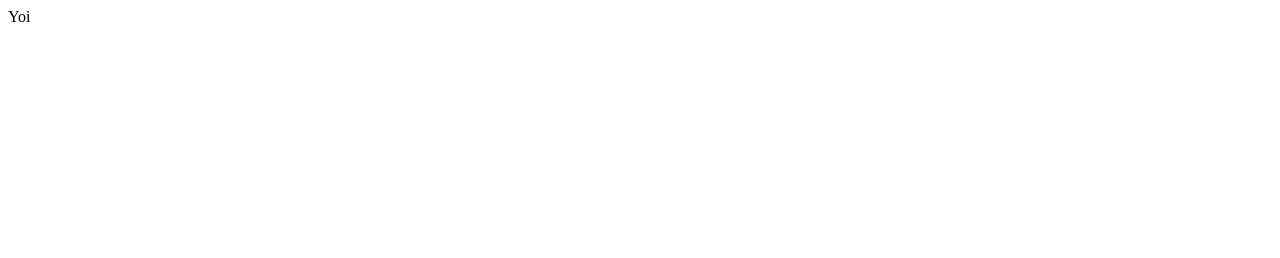
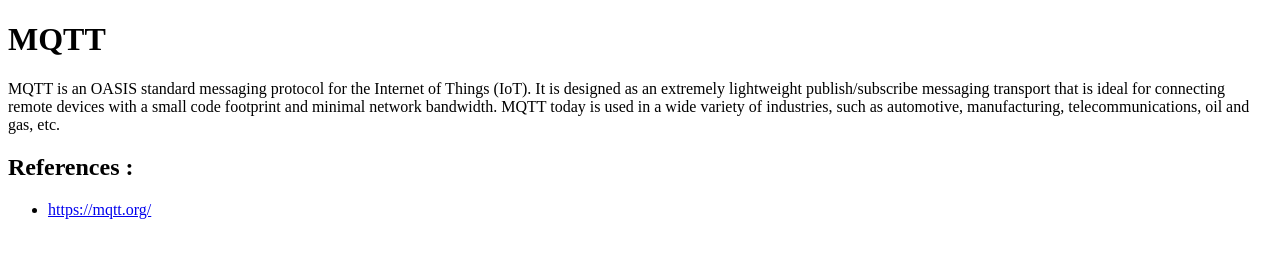
Before and after one commit to m-arson/website, a plain HTML site: page index.html in a window 1280 px wide. Drawn offline with Linux system fonts and the light colour scheme.

Commit message:
Update index.html

```diff
--- a/index.html
+++ b/index.html
@@ -7,6 +7,18 @@
 		<title>MQTT Linux</title>
 	</head>
 	<body>
-  Yoi
-  </body>
+		<h1>MQTT</h1>
+		<p>
+			MQTT is an OASIS standard messaging protocol for the Internet of Things
+			(IoT). It is designed as an extremely lightweight publish/subscribe
+			messaging transport that is ideal for connecting remote devices with a
+			small code footprint and minimal network bandwidth. MQTT today is used in
+			a wide variety of industries, such as automotive, manufacturing,
+			telecommunications, oil and gas, etc.
+		</p>
+		<h2>References :</h2>
+		<ul>
+			<li><a href="https://mqtt.org/">https://mqtt.org/</a></li>
+		</ul>
+	</body>
 </html>
```
